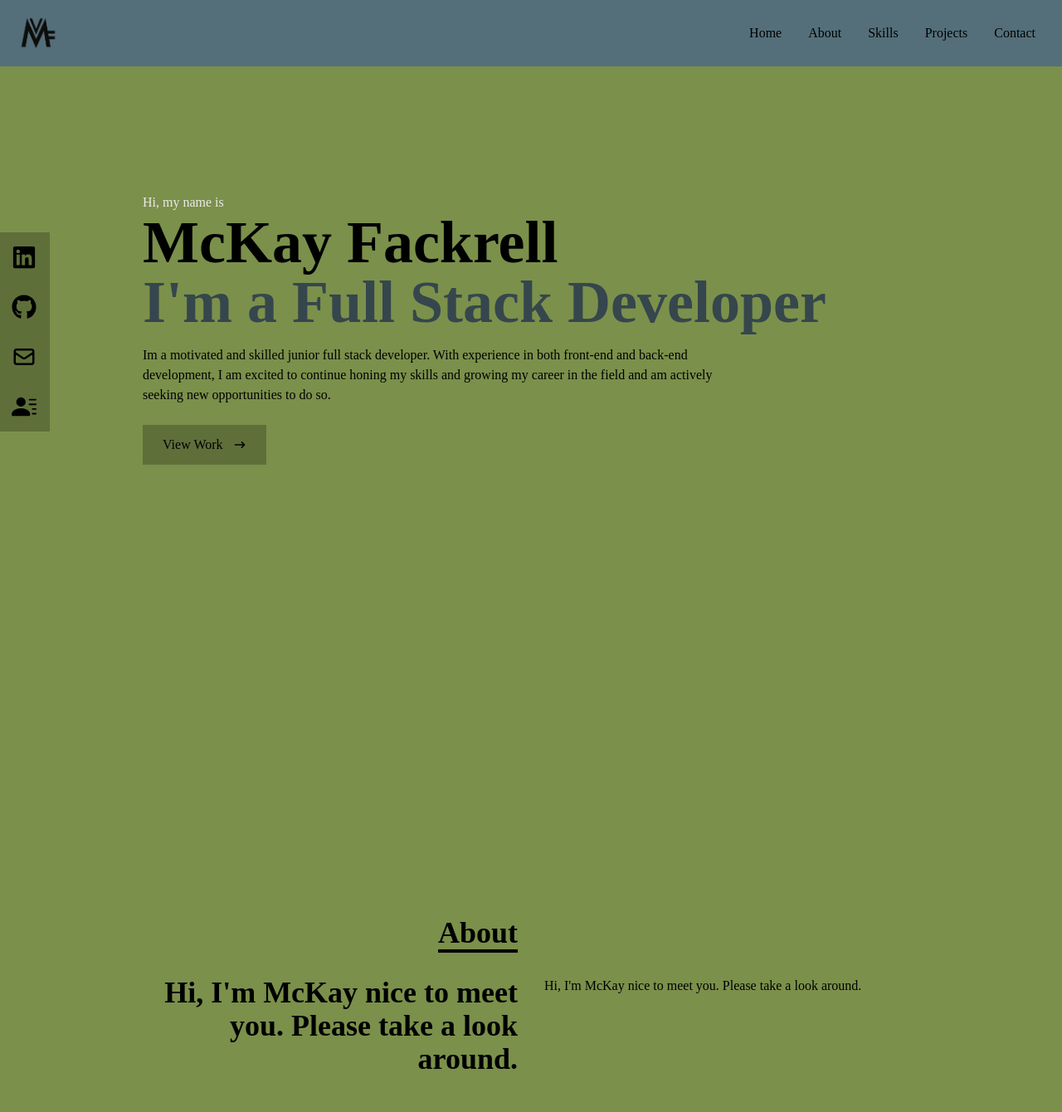
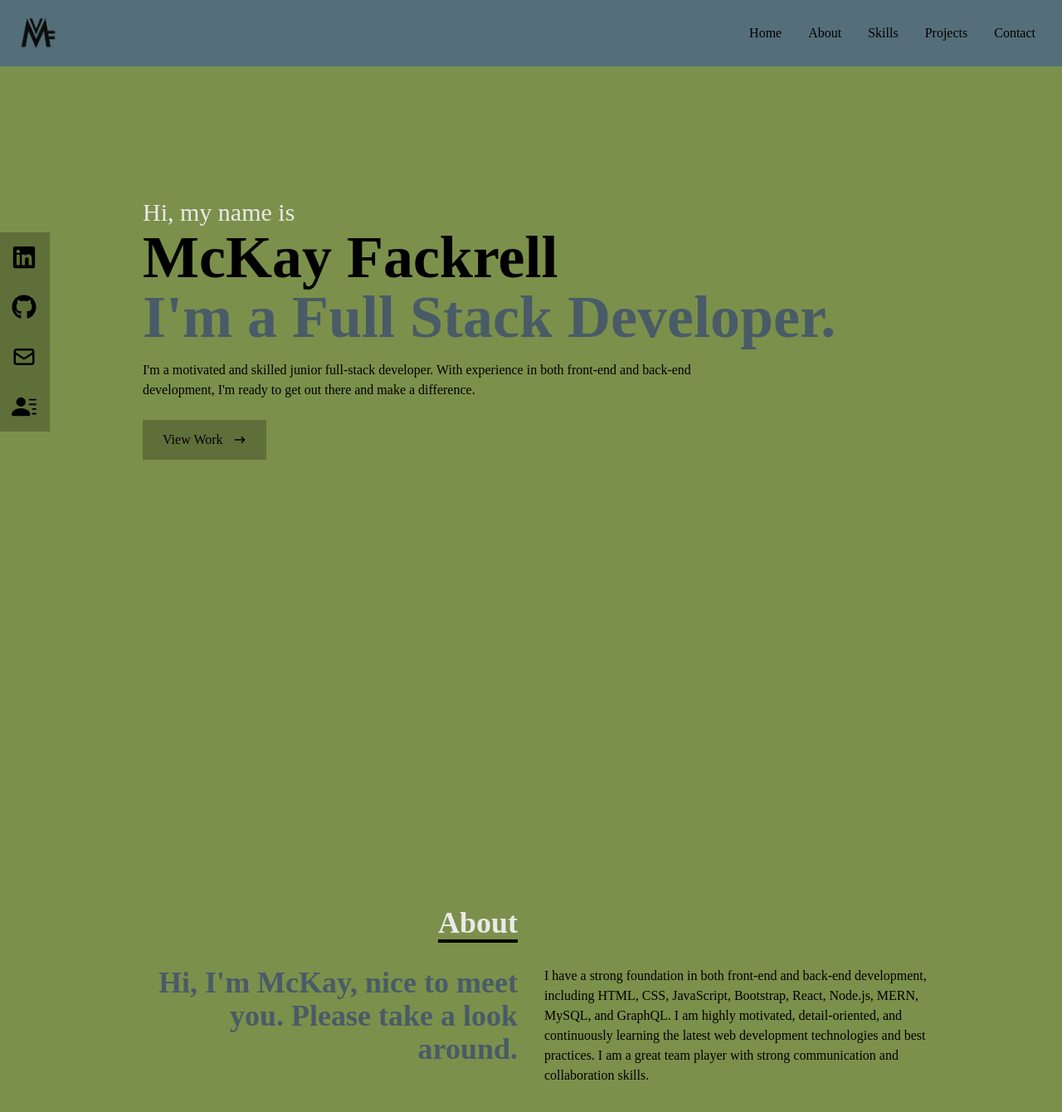
Before and after one commit to mckayfackrell/mckay-portfolio, a React (Create React App) app: page / in a window 1280 px wide. Shown: the top 1340 px of the page at 83% size. Built offline with nearby package versions, Linux system fonts and the light colour scheme; the HTML template or start-up script is replaced by a standard one.

Commit message:
added new text and styling to all jsx files

```diff
--- a/src/components/About.jsx
+++ b/src/components/About.jsx
@@ -6,18 +6,25 @@ const About = () => {
       <div className="flex flex-col justify-center items-center w-full h-full">
         <div className="max-w-[1000px] w-full grid grid-cols-2 gap-8">
           <div className="sm:text-right pb-8 pl-4">
-            <p className="text-4xl font-bold inline border-b-4 border-black">
+            <p className="text-4xl font-bold inline border-b-4 border-black text-[#EBE9E9]">
               About
             </p>
           </div>
           <div></div>
         </div>
         <div className="max-w-[1000px] w-full grid sm:grid-cols-2 gap-8 px-4">
-          <div className="sm:text-right text-4xl font-bold">
-            <p>Hi, I'm McKay nice to meet you. Please take a look around.</p>
+          <div className="sm:text-right text-4xl font-bold text-[#495b67]">
+            <p>Hi, I'm McKay, nice to meet you. Please take a look around.</p>
           </div>
           <div>
-            <p>Hi, I'm McKay nice to meet you. Please take a look around.</p>
+            <p>
+              I have a strong foundation in both front-end and back-end
+              development, including HTML, CSS, JavaScript, Bootstrap, React,
+              Node.js, MERN, MySQL, and GraphQL. I am highly motivated,
+              detail-oriented, and continuously learning the latest web
+              development technologies and best practices. I am a great team
+              player with strong communication and collaboration skills.
+            </p>
           </div>
         </div>
       </div>
--- a/src/components/Home.jsx
+++ b/src/components/Home.jsx
@@ -6,18 +6,17 @@ const Home = () => {
     <div name="home" className="w-full h-screen bg-[#7b904b]">
       {/* Container */}
       <div className="max-w-[1000px] mx-auto px-8 flex flex-col justify-center h-full">
-        <p className="text-[#EBE9E9]">Hi, my name is</p>
+        <p className="text-[#EBE9E9] text-3xl">Hi, my name is</p>
         <h1 className="text-4xl sm:text-7xl font-bold text-black">
           McKay Fackrell
         </h1>
-        <h2 className="text-4xl sm:text-7xl font-bold text-[#35464d]">
-          I'm a Full Stack Developer
+        <h2 className="text-4xl sm:text-7xl font-bold text-[#495b67]">
+          I'm a Full Stack Developer.
         </h2>
         <p className="py-4 max-w-[700px]">
-          Im a motivated and skilled junior full stack developer. With
-          experience in both front-end and back-end development, I am excited to
-          continue honing my skills and growing my career in the field and am
-          actively seeking new opportunities to do so.
+          I'm a motivated and skilled junior full-stack developer. With
+          experience in both front-end and back-end development, I'm ready to
+          get out there and make a difference.
         </p>
         <div>
           <button className="text-black group bg-[#5f6f3a] border-none border-2 px-6 py-3 my-2 flex items-center hover:bg-[#EBE9E9]">
```
